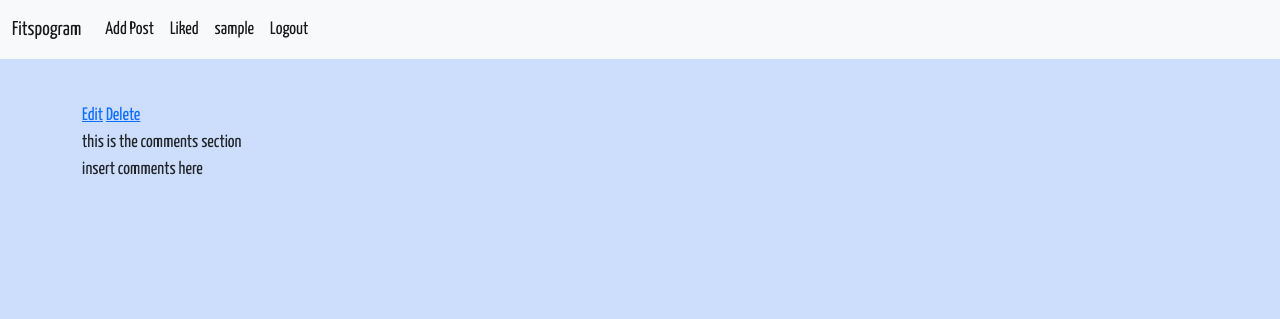
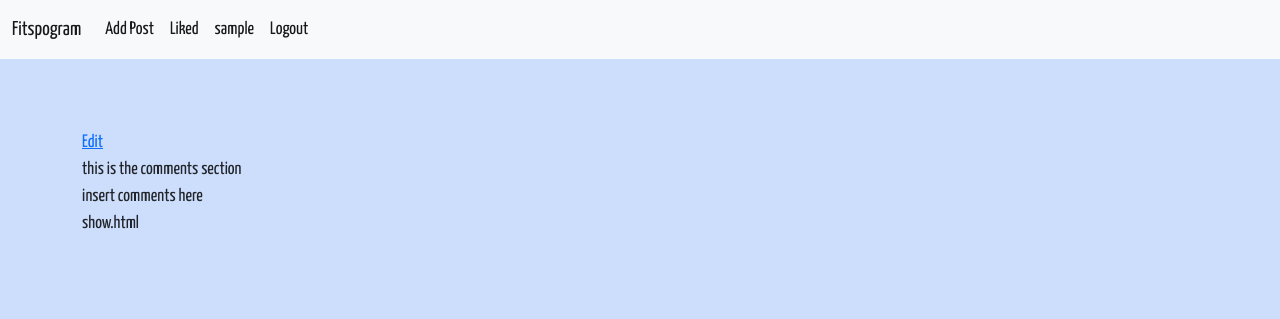
Before and after one commit to cynthiajteo/fitspo, a Django app: template posts/templates/posts/show.html in a window 1280 px wide. Shown: the top 319 px of the page. Run offline with Django 3.2, Linux system fonts and the light colour scheme; the template is opened without the code that fills it, so the values that code supplies are empty; the visitor is signed in with stand-in values (Sample User, id 1).

Commit message:
only admin can delete - fixed

```diff
--- a/accounts/templates/accounts/profile.html
+++ b/accounts/templates/accounts/profile.html
@@ -17,7 +17,7 @@
 
 
                     {% if post.image  %}
-                    <img src="{{post.image.url}}" class="card-img-top" />
+                    <img src="{{post.image.url}}" class="index-image" />
                     {% endif %}
 
                     <div class="card-body">
--- a/posts/templates/posts/edit.html
+++ b/posts/templates/posts/edit.html
@@ -10,7 +10,7 @@
     <div class="row">
         <div class="col-md-6">
 
-            <img src="{{post.image.url}}" class="show-image" />
+            <img src="{{post.image.url}}" class="index-image" />
             <div class="workout-show">
                 {{post.workout}}
             </div>
--- a/posts/templates/posts/show.html
+++ b/posts/templates/posts/show.html
@@ -5,25 +5,23 @@
     <h1> {{post.name}} </h1>
 </div>
 
-
 <div class="container">
     <div class="row">
-        <div class="col-md-6">
+        <div class="col-md-9">
 
-            <img src="{{post.image.url}}" class="show-image" />
+            <img src="{{post.image.url}}" class="index-image" />
             <div class="workout-show">
                 {{post.workout}}
             </div>
             <a href="{% url 'posts:post_edit' post.id %}?action=edit">Edit</a>
-            {% if request.user.is_superuser %}
-            <a href="{% url 'posts:post_show' post.id %}?action=del">Delete</a>
-            {% endif %}
+
             <br />
             <div class="comment-container">
                 this is the comments section
                 <br />
                 insert comments here
-
+                <br />
+                show.html
             </div>
 
         </div>
```
Also changed, not shown: posts/templates/posts/others.html (+9 -15 lines), posts/views.py (+16 -15 lines).
